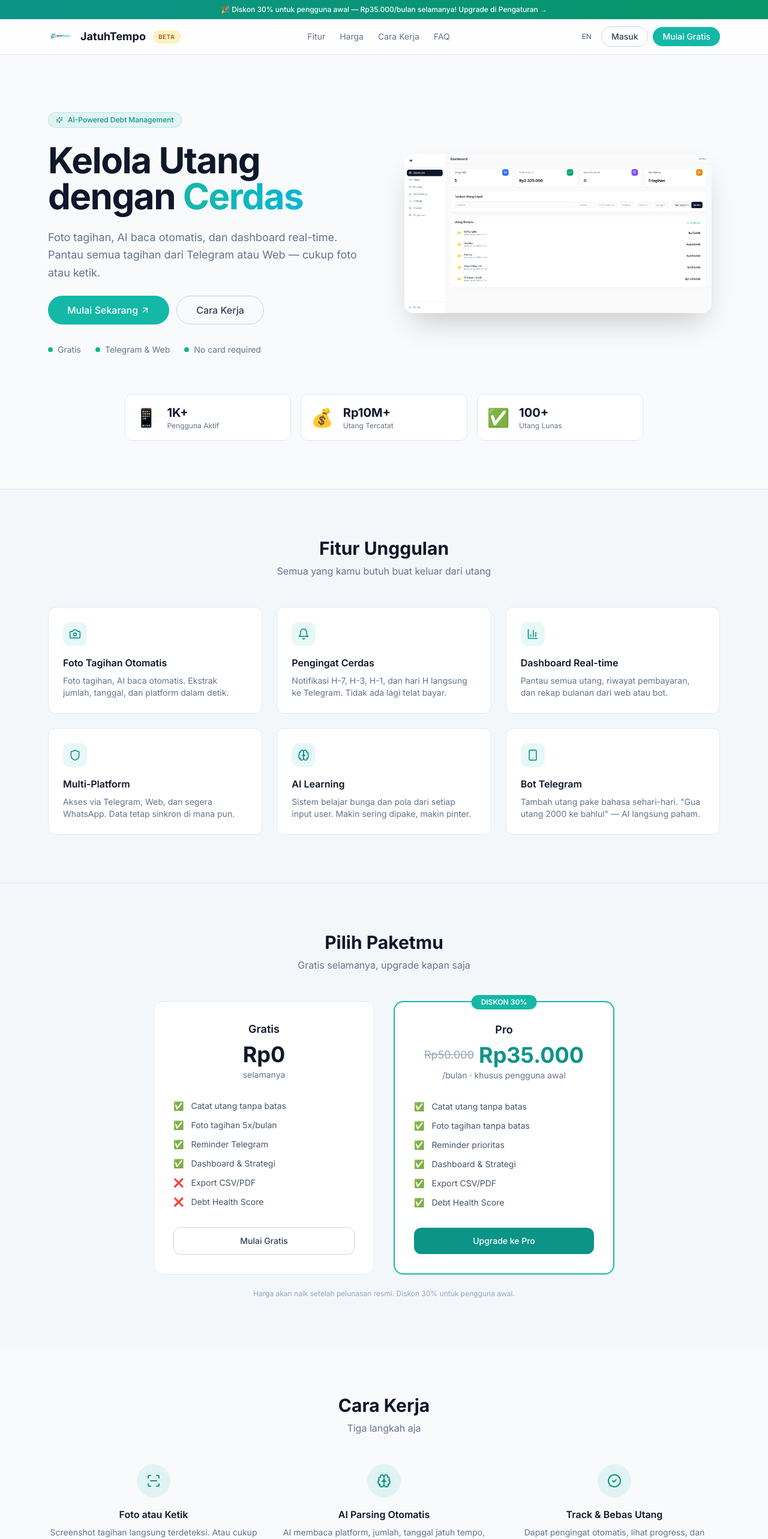
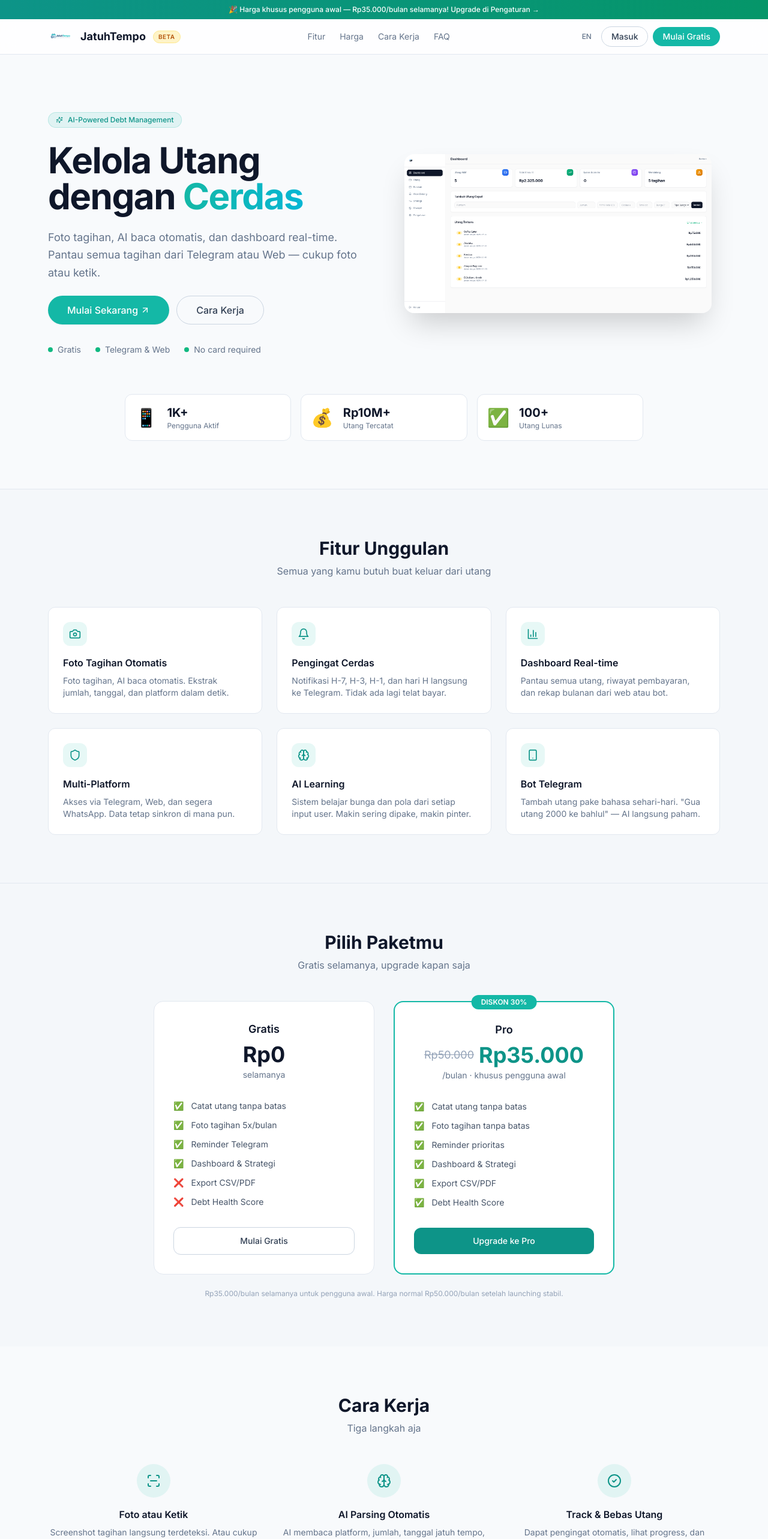
Before and after one commit to FMATheNomad/jatuhtempo, a Next.js app in the folder web/: page / in a window 1280 px wide. Shown: the top 2566 px of the page at 60% size. Built offline with nearby package versions, Linux system fonts and the light colour scheme.

Commit message:
fix: clear pricing — Rp35rb forever for early users, Rp50rb after stable launch

```diff
--- a/web/src/app/page.tsx
+++ b/web/src/app/page.tsx
@@ -70,7 +70,7 @@
     <><div className="min-h-screen bg-slate-50 dark:bg-gradient-to-b dark:from-[#0a0b1e] dark:via-[#0f1535] dark:to-[#0f1535]">
       {/* Promo Banner */}
       <div className="bg-gradient-to-r from-teal-600 to-emerald-600 text-white text-center py-2 px-4 text-xs font-medium">
-        {t('🎉 Diskon 30% untuk pengguna awal — Rp35.000/bulan selamanya! Upgrade di Pengaturan →', '🎉 Early bird 30% off — Rp35,000/month forever! Upgrade in Settings →')}
+        {t('🎉 Harga khusus pengguna awal — Rp35.000/bulan selamanya! Upgrade di Pengaturan →', '🎉 Early bird special — Rp35,000/month forever! Upgrade in Settings →')}
       </div>
       {/* Nav */}
       <nav className="sticky top-0 z-50 border-b border-slate-200 dark:border-white/10 bg-white/80 dark:bg-[#0a0b1e]/80 backdrop-blur-md">
@@ -262,7 +262,7 @@
             </div>
           </div>
           <p className="text-center text-xs text-slate-400 dark:text-white/40 mt-6">
-            {t('Harga akan naik setelah pelunasan resmi. Diskon 30% untuk pengguna awal.', 'Price will increase after official launch. 30% off for early users.')}
+            {t('Rp35.000/bulan selamanya untuk pengguna awal. Harga normal Rp50.000/bulan setelah launching stabil.', 'Rp35,000/month forever for early users. Normal price Rp50,000/month after stable launch.')}
           </p>
         </div>
       </section>
--- a/web/src/app/settings/page.tsx
+++ b/web/src/app/settings/page.tsx
@@ -196,7 +196,7 @@
                       </div>
                     ))}
                   </div>
-                  <p className="text-[10px] text-muted-foreground text-center">Harga akan naik setelah pelunasan resmi. Diskon awal 30% untuk pengguna pertama.</p>
+                  <p className="text-[10px] text-muted-foreground text-center">Rp35.000/bulan selamanya untuk pengguna awal. Harga normal Rp50.000/bulan setelah launching stabil.</p>
                   <Button
                     variant="accent"
                     onClick={async () => {
```
